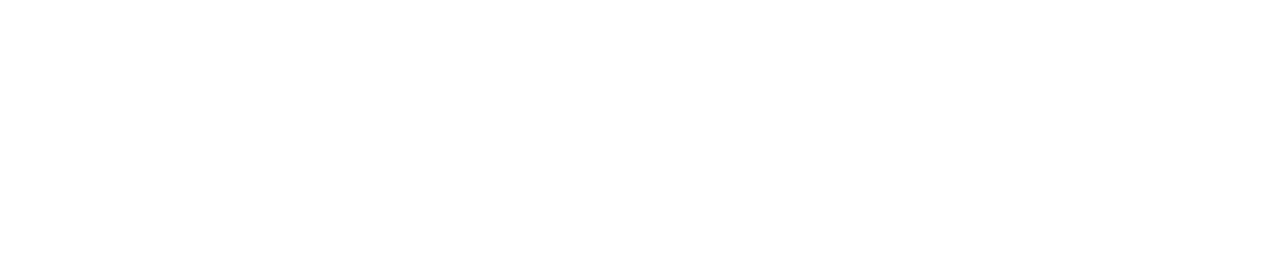
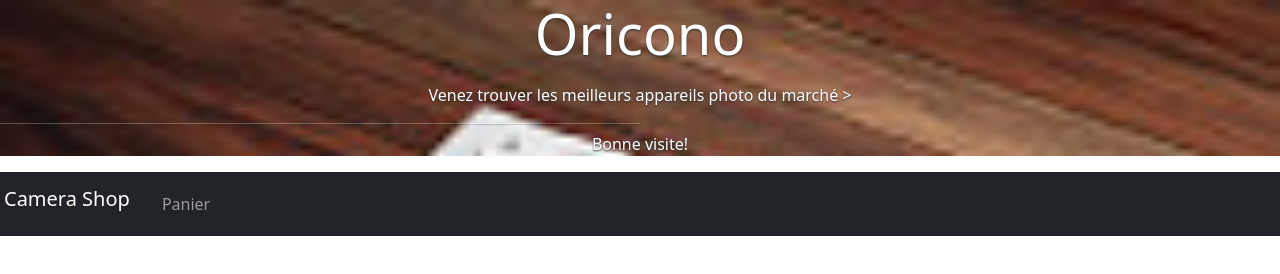
Before and after one commit to stephanegiraud/P5_Giraud_Stephane_21042021, a plain HTML site: page frontend/index.html in a window 1280 px wide. Drawn offline with Linux system fonts and the light colour scheme.

Commit message:
Finition du fichier index.html plus css

```diff
--- /dev/null
+++ b/frontend/css/main.css
@@ -0,0 +1,11 @@
+//Général
+body {}
+
+.p5_ban {
+  background-image: url(../img/p5_ban.jpg);
+  background-size: cover;
+  text-shadow: 0px 1px 2px #333333;
+}
+.p5_ban hr {
+  box-shadow: 0px 1px 1px #333333;
+}
--- a/frontend/index.html
+++ b/frontend/index.html
@@ -3,8 +3,32 @@
     <head>
         <meta charset="UTF-8"/>
         <meta name="viewport" content="width=device-width, initial-scale=1.0">
-
+        <link rel="shortcut icon" href="/img/favicon.png">
+        <link rel="stylesheet" href="../css/bootstrap.css">
+        <link rel="stylesheet" href="../css/main.css">
 
         <title>Oricono</title>
     </head>
+    <body>
+        <a href="./index.html" class="text-decoration-none">
+            <div class="p5_ban text-white text-center m-0">
+                <H1 class="display-4">Oricono</H1>
+                <p class="lead"></p>Venez trouver les meilleurs appareils photo du marché ></p>
+                <hr class="my-2 w-50 border-white">
+                <p>Bonne visite!</p>
+          </div>
+        </a>
+        <nav class="navbar navbar-expand-lg navbar-dark bg-dark mb-4">
+            <ul class="navbar-nav mr-auto d-flex flex-row">
+              <li class="nav-item m-1">
+                <a class="navbar-brand" href="index.html">Camera Shop</a>
+              </li>
+              <li class="nav-item m-1">
+                <a id="basketPage" class="nav-link" href="basket.html">Panier</a>
+              </li>
+            </ul>
+          </nav>
+
+          <div class="cameras d-flex flex-wrap justify-content-around"></div>
+    </body>
 </html>
```
Also changed, not shown: frontend/img/p5_ban.jpg (added).
